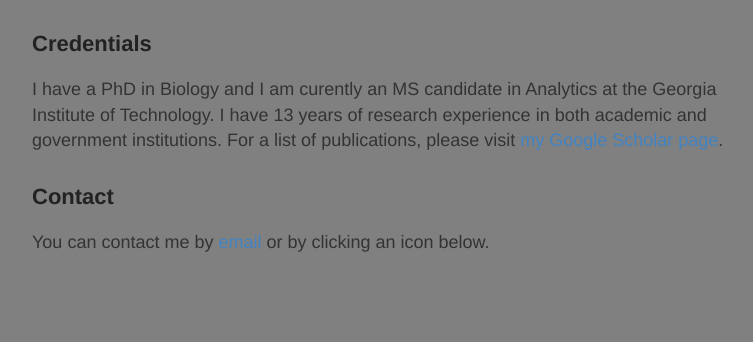
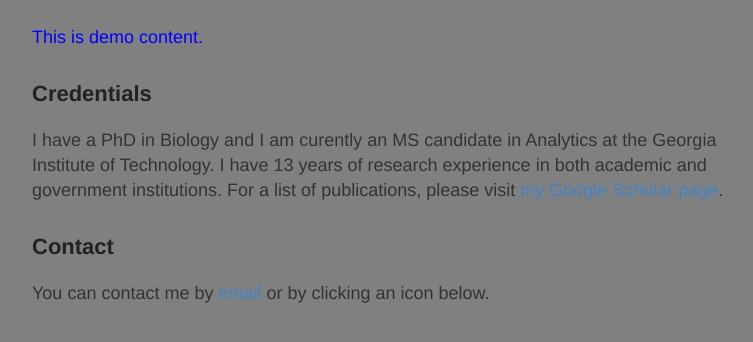
Before and after one commit to waltscienceblog/waltscienceblog.github.io, a Jekyll site: the page built from quote.md, in a window 1280 px wide. Shown: the top 342 px of the page, without its empty margins (248-1001 px from the left). Built offline with Jekyll 4.4.1, drawn with Linux system fonts in a browser that asks for light colours.

Commit message:
Update quote.md

```diff
--- a/quote.md
+++ b/quote.md
@@ -3,6 +3,8 @@ layout: quote
 title: Today's Quote
 permalink: /quote/
 ---
+
+<p style="color:blue">This is demo content.</p>
 
 ### Credentials
 
```
